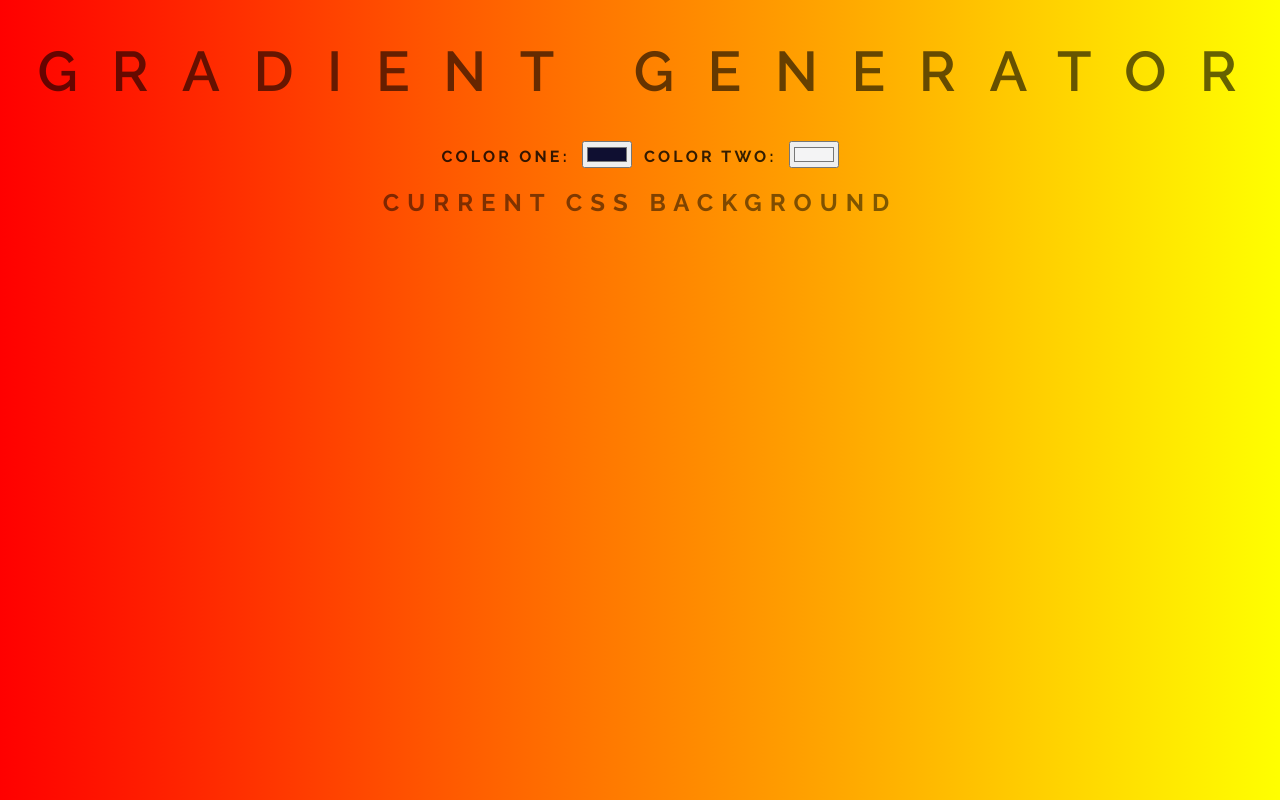
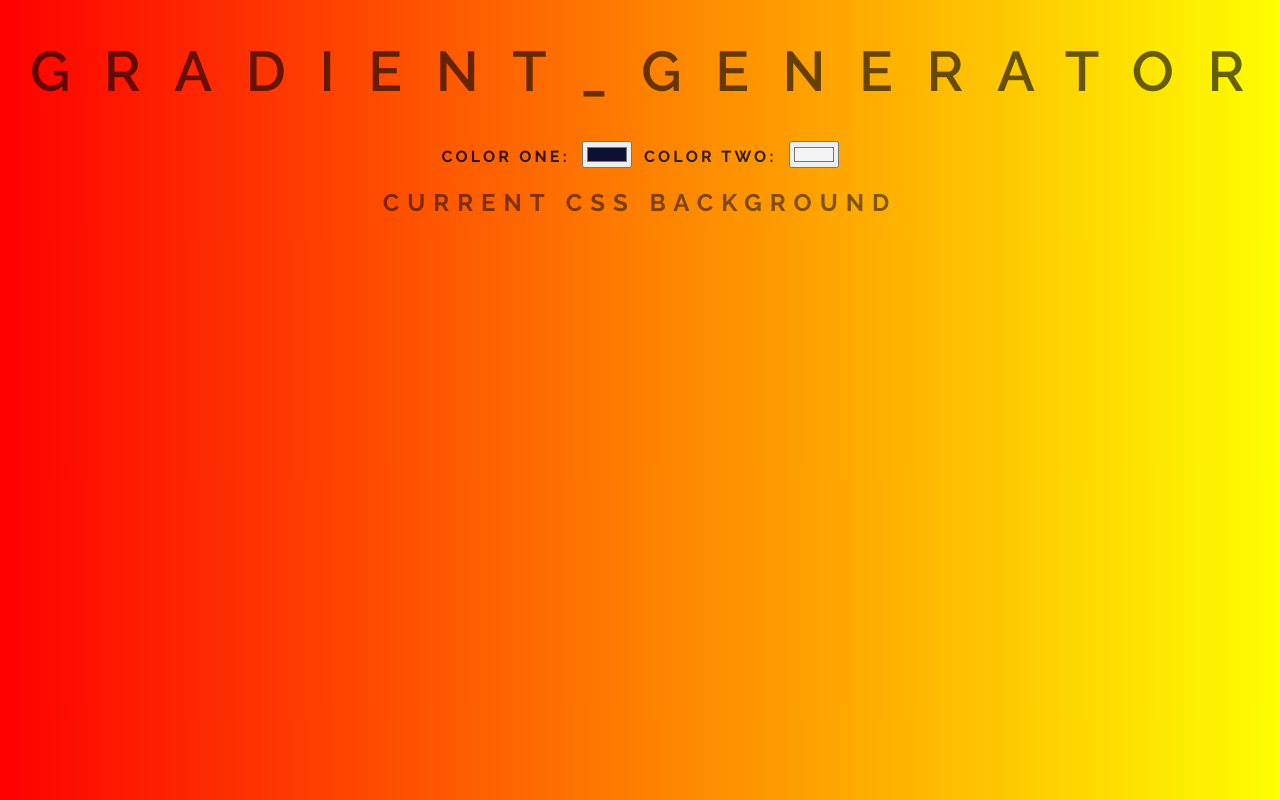
Before and after one commit to alexfoster1022/background-gradient-generator, a plain HTML site: page index.html in a window 1280 px wide. Drawn offline with Linux system fonts and the light colour scheme.

Commit message:
undescore but okay

```diff
--- a/index.html
+++ b/index.html
@@ -9,7 +9,7 @@
     <title>Gradient Generator</title>
 </head>
 <body id="gradient">
-    <h1>Gradient Generator</h1>
+    <h1>Gradient_Generator</h1>
     <label for="color-one">Color One:</label>
     <input class="color-one" type="color" name="color1" value="#0f0f31">
     <label for="color-two">Color Two:</label>
```
